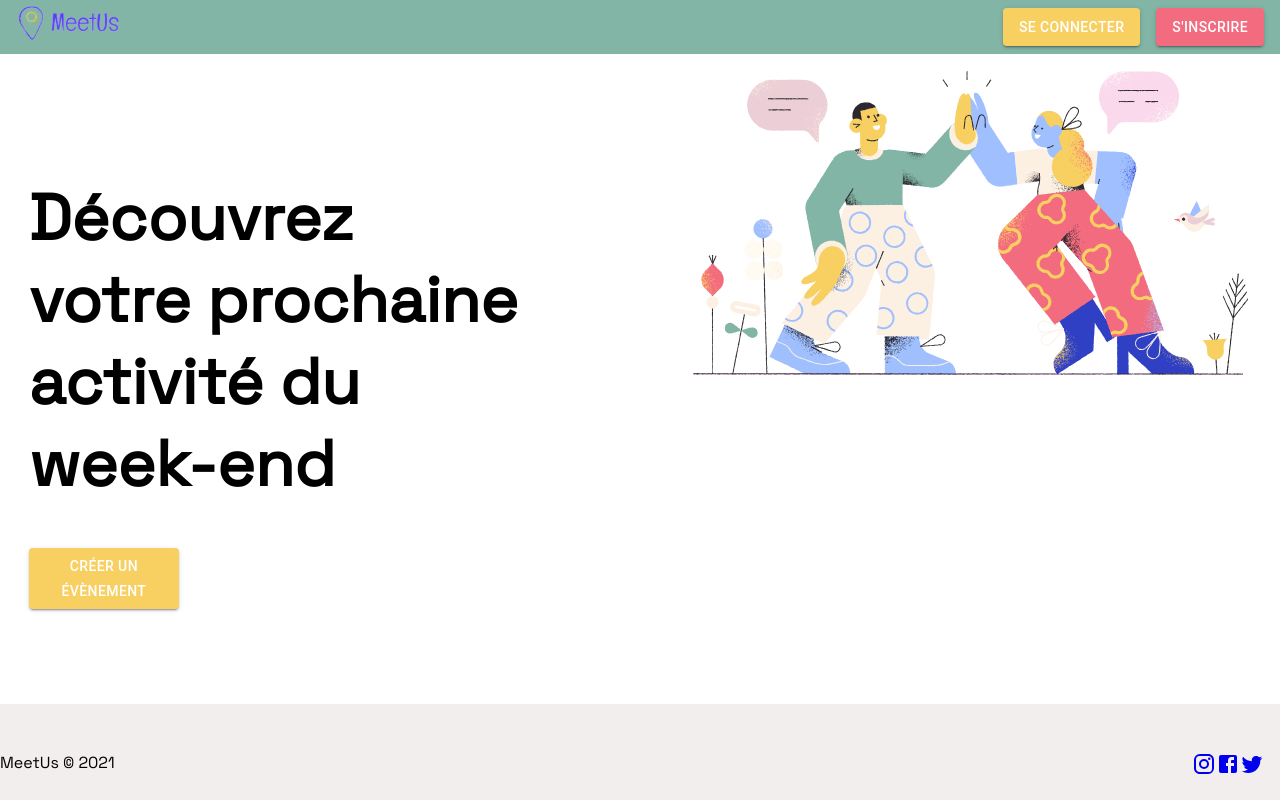
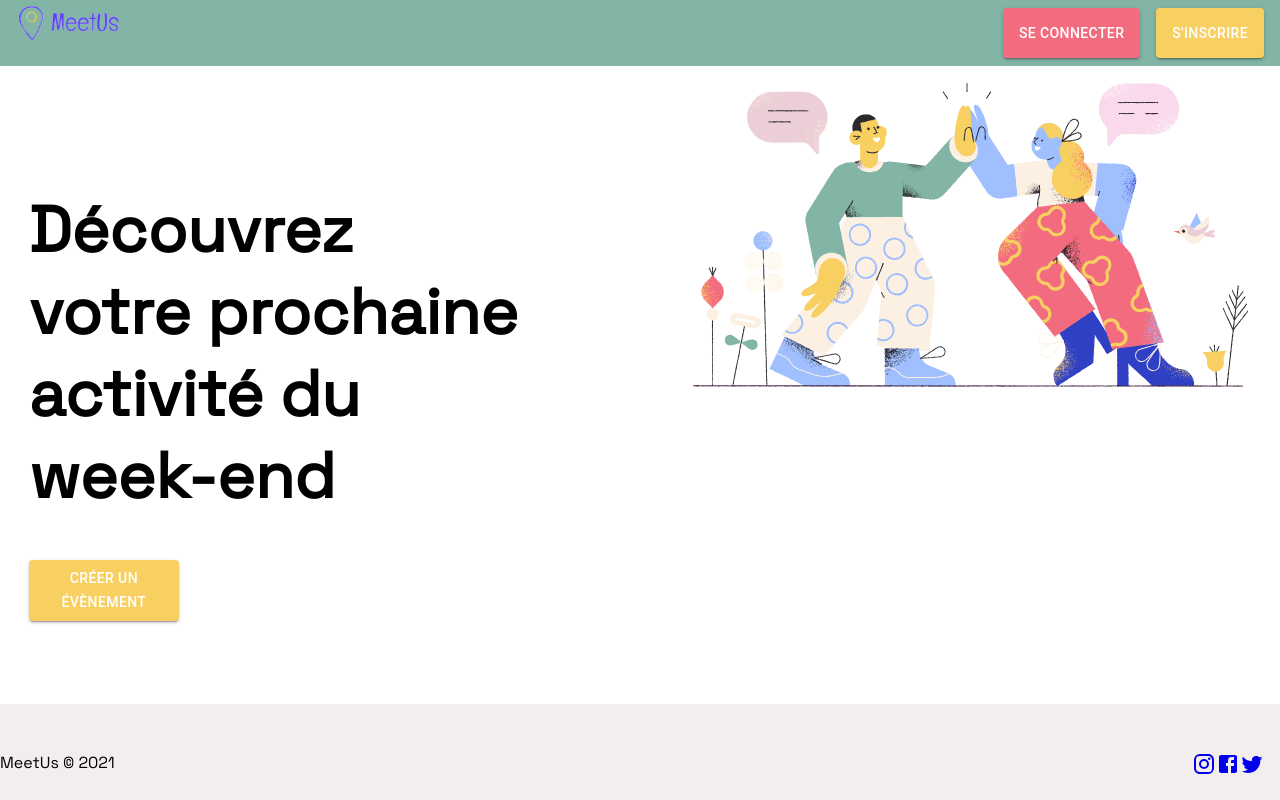
Before and after one commit to GeraldineBB/meetus-front, a React (Create React App) app: page / in a window 1280 px wide. Built offline with nearby package versions, Linux system fonts and the light colour scheme.

Commit message:
whip fixed header

```diff
--- a/src/components/Header/style.scss
+++ b/src/components/Header/style.scss
@@ -1,12 +1,5 @@
-.header {
-    @media (min-width: 600px) {
-            width: 100%;
-            // .header{
-            //     justify-content: space-between;
-
-            // }
-
-        }
+//MOBILE
+.header{
 
     display: flex;
     justify-content: space-between;
@@ -26,32 +19,36 @@
         margin-bottom: 0.5em;
         display: flex;
         justify-content: space-between;
+        min-height: 50px;
+        min-width: 200px;
+
     }
     .header__buttons__signup{
-        // position: absolute;
-        /*position: relative;
-        //position: fixed;*/
-        // right: 0px;
-        // top: 0px;
-        // z-index: 1;
-        background-color: #F36B7F;
+        background-color: #F8CF61;
     }
     .header__buttons__login{
-        // position: absolute;
-        /*position: relative;
-        //position: fixed;*/
-        // right: 140px;
-        // top: 0px;
-        // z-index: 1;
-        background-color: #F8CF61;
+
+
+        background-color: #F36B7F;
+
         display: flex;
         justify-self: center;
         margin-right: 1rem;
 
     }
+}
 
+//DESKTOP
+.header{
+    @media (min-width: 600px) {
+        .header__buttons{
 
+            margin-top: 0.5em;
+            margin-right: 1em;
+            margin-bottom: 0.5em;
+            display: flex;
+            justify-content: space-between;
+        }
 
-
-
+    }
 }
```
